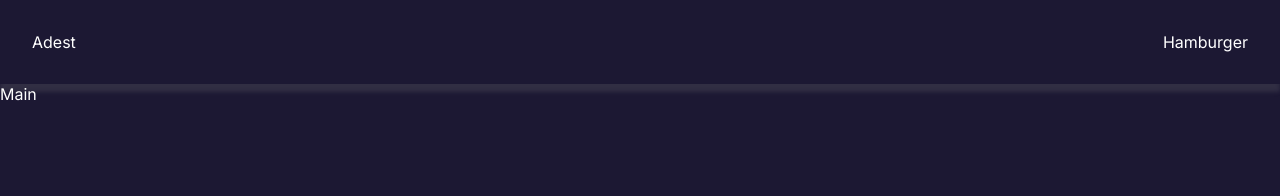
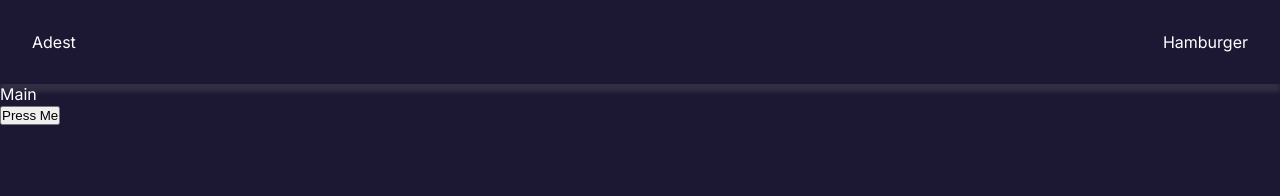
Before and after one commit to AmanApT/adest, a Next.js app: page /convert in a window 1280 px wide. Shown: the top 196 px of the page. Built offline with nearby package versions, Linux system fonts and the light colour scheme.

Commit message:
Implemented file select

```diff
--- a/components/converterpage/Main.css
+++ b/components/converterpage/Main.css
@@ -1,4 +1,19 @@
 .convert-main {
   height: 100vh;
   color: var(--text-color);
+
+  &.dragging {
+    background-color: #333;
+    opacity: 0.5;
+    border: 2px dashed #fff;
+    animation: runningBorder 2s infinite linear;
+  }
 }
+@keyframes runningBorder {
+  0% {
+    background-position: 0 0;
+  }
+  100% {
+    background-position: 20px 0;
+  }
+}
--- a/components/converterpage/Main.tsx
+++ b/components/converterpage/Main.tsx
@@ -1,7 +1,60 @@
+"use client";
+
 import "@/components/converterpage/Main.css";
+import { ChangeEvent, DragEvent, useState } from "react";
 
 const Main = () => {
-  return <div className="convert-main">Main</div>;
+  const [selectedFile, setSelectedFile] = useState<File | null>(null);
+  const [isDragging, setIsDragging] = useState(false);
+
+  const handleClick = () => {
+    const fileInput = document.getElementById("fileInput") as HTMLInputElement;
+    fileInput.click();
+  };
+
+  const handleFileChange = (event: ChangeEvent<HTMLInputElement>) => {
+    const file = event.target.files && event.target.files[0];
+    setSelectedFile(file || null);
+  };
+
+  const handleDrag = (event: DragEvent<HTMLDivElement>) => {
+    event.preventDefault();
+  };
+  const handleDrop = (event: DragEvent<HTMLDivElement>) => {
+    event.preventDefault();
+
+    const file = event.dataTransfer.files && event.dataTransfer.files[0];
+    setSelectedFile(file || null);
+  };
+
+  const handleDragEnter = () => {
+    setIsDragging(true);
+  };
+
+  const handleDragLeave = () => {
+    setIsDragging(false);
+  };
+
+  return (
+    <div
+      //   className="convert-main"
+      className={`convert-main ${isDragging ? "dragging" : ""}`}
+      onDragEnter={handleDragEnter}
+      onDragLeave={handleDragLeave}
+      onDragOver={handleDrag}
+      onDrop={handleDrop}
+    >
+      <div>Main</div>
+      <input
+        type="file"
+        id="fileInput"
+        style={{ display: "none" }}
+        onChange={handleFileChange}
+      />
+      <button onClick={handleClick}>Press Me</button>
+      {selectedFile && <p>Selected File: {selectedFile.name}</p>}
+    </div>
+  );
 };
 
 export default Main;
```
